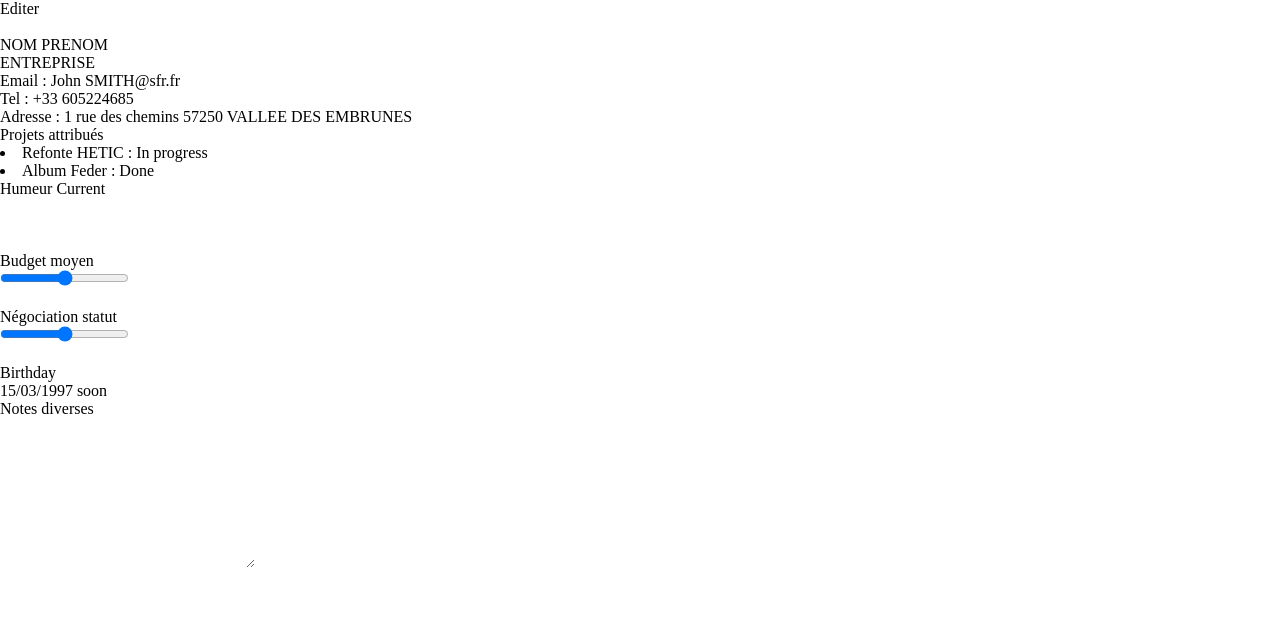
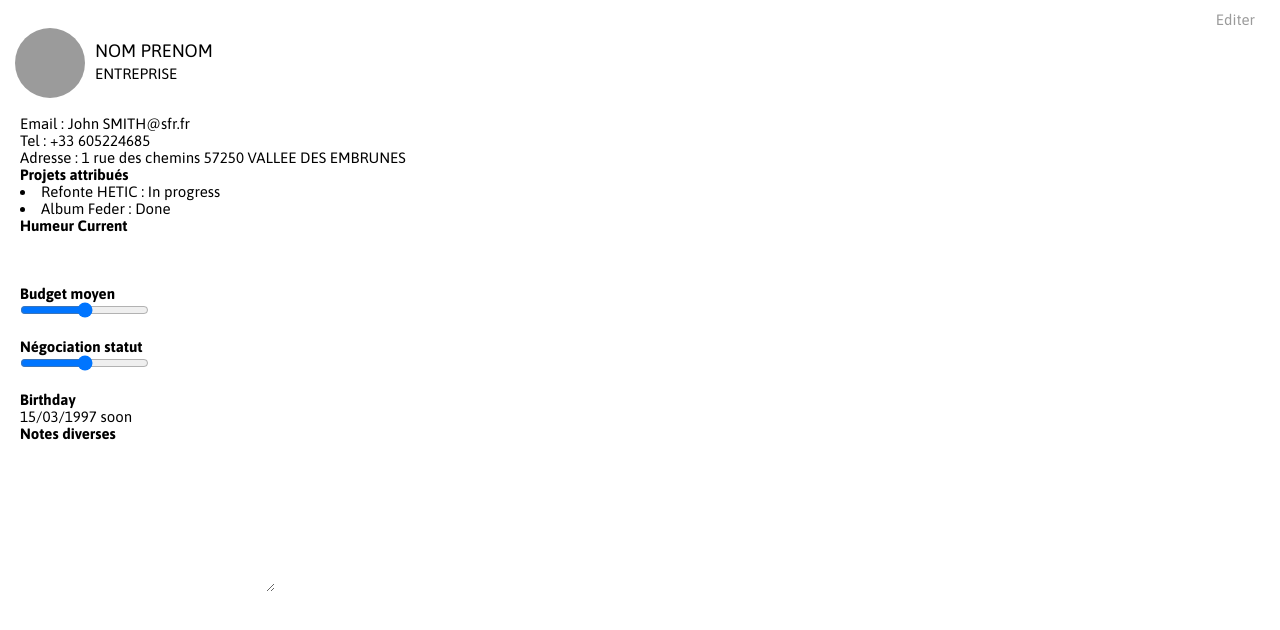
Before and after one commit to samchery/front-crm, a website: page app/user-details2.html in a window 1280 px wide. Drawn offline with nearby package versions, Linux system fonts and the light colour scheme; files that its build step writes are made by us from their sources.

Commit message:
rename pages with number

```diff
--- a/app/scss/core/_common.scss
+++ b/app/scss/core/_common.scss
@@ -70,3 +70,18 @@
 // 		text-shadow: 0 2px 29px rgba(184,132,240,0.27);
 // 	}
 // }
+
+body {
+	font-family: 'Asap', sans-serif;
+	font-size: 15px;
+	padding: 0 20px;
+}
+h2, h3 {
+	font-weight: 700;
+}
+
+.arrow-back {
+	position : absolute;
+	top: 8px;
+	left: 8px;
+}
--- a/app/scss/group/_user.scss
+++ b/app/scss/group/_user.scss
@@ -70,3 +70,39 @@
         }
     }
 }
+
+//page details (page 2)
+
+.nav {
+    position: absolute;
+    right: 25px;
+    top: 11px;
+    a {
+        color: #9b9b9b;
+    }
+
+}
+
+.user_details {
+    margin-top: 115px;
+    &-logo {
+        position: absolute;
+        left: 15px;
+        top: 28px;
+        width: 70px;
+        height: 70px;
+        background:#9b9b9b;
+        border-radius: 50%;
+    }
+    &-name {
+        position: absolute;
+        left: 95px;
+        top: 40px;
+        font-size: 18px;
+    }
+    &-firme {
+        position: absolute;
+        top: 65px;
+        left: 95px;
+    }
+}
--- a/app/scss/style.scss
+++ b/app/scss/style.scss
@@ -1,3 +1,5 @@
+
+@import url('https://fonts.googleapis.com/css?family=Asap:400,500,700');
 @import "core/reset";
 @import "core/common";
 
--- a/app/user-details.html
+++ b/app/user-details2.html
@@ -21,6 +21,9 @@
     </nav>
 
     <section class="introduction">
+        <div class="arrow-back">
+            <img src="" alt="">
+        </div>
         <div class="user_details">
             <div class="user_details-logo">
                 <img src="" alt="">
```
Also changed, not shown: app/create-project-free.html (deleted, +0 -23 lines), app/create-project-free10.html (added, +42 -0 lines), app/index.html (+1 -1 lines), app/list-project-free.html (deleted, +0 -15 lines), app/list-project-free9.html (added, +28 -0 lines).
